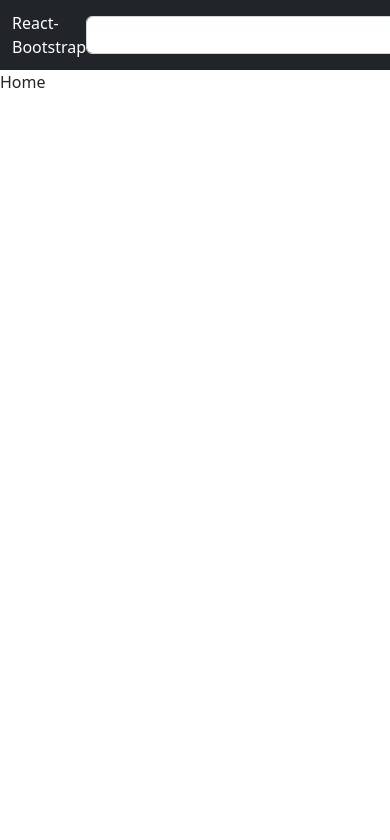
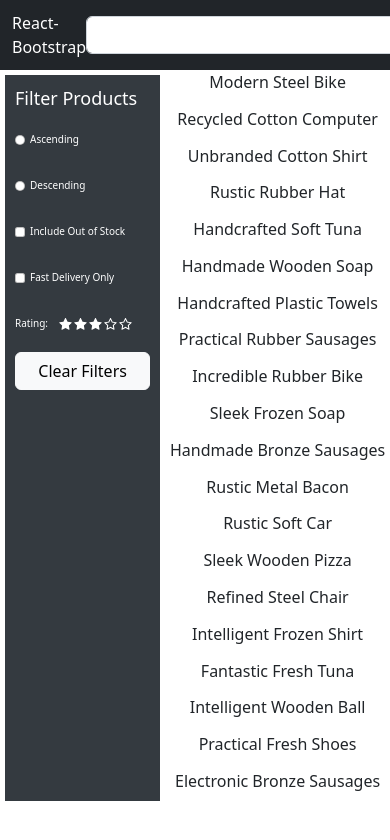
Before and after one commit to abhishek61067/ecommerce-react, a React (Create React App) app: page / in a window 390 px wide. Shown: the top 840 px of the page. Built offline with nearby package versions, Linux system fonts and the light colour scheme.

Commit message:
filter completed

```diff
--- a/package.json
+++ b/package.json
@@ -38,5 +38,8 @@
       "last 1 firefox version",
       "last 1 safari version"
     ]
+  },
+  "devDependencies": {
+    "@faker-js/faker": "^7.6.0"
   }
 }
--- a/src/App.css
+++ b/src/App.css
@@ -29,3 +29,105 @@ font-family:'Lucida Sans', 'Lucida Sans Regular', 'Lucida Grande', 'Lucida Sans
 .w-25rem{
   width: 25rem;
 }
+/* header styles */
+
+.header {
+  display: block;
+  text-align: center;
+  font-size: 30px;
+  margin: 10px 0;
+}
+
+.cartitem {
+  display: flex;
+  justify-content: space-between;
+  align-items: center;
+  margin: 0 20px;
+  margin-bottom: 20px;
+}
+
+.cartItemImg {
+  border-radius: 50%;
+  width: 50px;
+  height: 50px;
+  object-fit: cover;
+}
+
+.cartItemDetail {
+  display: flex;
+  flex: 1;
+  padding: 0 20px;
+  flex-direction: column;
+}
+
+/* Home Page */
+
+.home {
+  display: flex;
+}
+
+.filters {
+  background-color: #343a40;
+  color: white;
+  padding: 20px;
+  display: flex;
+  flex-direction: column;
+  width: 20%;
+  margin: 10px;
+  height: 86vh;
+}
+
+.filters > span {
+  padding-bottom: 20px;
+}
+
+.title {
+  font-size: 30px;
+}
+
+.productContainer {
+  display: flex;
+  width: 78%;
+  padding: 20px;
+  flex-wrap: wrap;
+  justify-content: space-around;
+}
+
+.products {
+  width: 30%;
+  margin: 10px;
+}
+
+.summary {
+  width: 30%;
+}
+
+/* Media Queries */
+@media (max-width: 771px) {
+  .filters {
+    width: 40%;
+    padding: 10px;
+    margin: 5px;
+  }
+
+  .filters > span {
+    font-size: 10px;
+  }
+
+  .title {
+    font-size: 18px !important;
+  }
+
+  .productContainer {
+    width: 58%;
+    padding: 0;
+  }
+
+  .search {
+    display: none !important;
+  }
+
+  .products {
+    width: 100%;
+  }
+}
--- /dev/null
+++ b/src/components/Filters.jsx
@@ -0,0 +1,110 @@
+import { useState } from "react";
+import { Button, Form } from "react-bootstrap";
+import { CartState } from "../context/Context";
+import Rating from "./Rating";
+
+
+const Filters = () => {
+  const [rate, setRate] = useState(3);
+
+  // const {
+  //   productDispatch,
+  //   productState: { byStock, byFastDelivery, sort, byRating },
+  // } = CartState();
+
+  // make state for rating
+
+  return (
+    <div className="filters">
+      <span className="title">Filter Products</span>
+      <span>
+        <Form.Check
+          inline
+          label="Ascending"
+          name="group1"
+          type="radio"
+          id={`inline-1`}
+          // onChange={() =>
+          //   productDispatch({
+          //     type: "SORT_BY_PRICE",
+          //     payload: "lowToHigh",
+          //   })
+          // }
+          // checked={sort === "lowToHigh" ? true : false}
+        />
+      </span>
+      <span>
+        <Form.Check
+          inline
+          label="Descending"
+          name="group1"
+          type="radio"
+          id={`inline-2`}
+          // onChange={() =>
+          //   productDispatch({
+          //     type: "SORT_BY_PRICE",
+          //     payload: "highToLow",
+          //   })
+          // }
+          // checked={sort === "highToLow" ? true : false}
+        />
+      </span>
+      <span>
+        <Form.Check
+          inline
+          label="Include Out of Stock"
+          name="group1"
+          type="checkbox"
+          id={`inline-3`}
+          // onChange={() =>
+          //   productDispatch({
+          //     type: "FILTER_BY_STOCK",
+          //   })
+          // }
+          // checked={byStock}
+        />
+      </span>
+      <span>
+        <Form.Check
+          inline
+          label="Fast Delivery Only"
+          name="group1"
+          type="checkbox"
+          id={`inline-4`}
+          // onChange={() =>
+          //   productDispatch({
+          //     type: "FILTER_BY_DELIVERY",
+          //   })
+          // }
+          // checked={byFastDelivery}
+        />
+      </span>
+      <span>
+        <label style={{ paddingRight: 10 }}>Rating: </label>
+        <Rating
+          rating={rate}
+          onClick = {(i) => setRate(i)}
+          // onClick={(i) =>
+          //   productDispatch({
+          //     type: "FILTER_BY_RATING",
+          //     payload: i + 1,
+          //   })
+          // }
+          style={{ cursor: "pointer" }}
+        />
+      </span>
+      <Button
+        variant="light"
+        // onClick={() =>
+        //   productDispatch({
+        //     type: "CLEAR_FILTERS",
+        //   })
+        // }
+      >
+        Clear Filters
+      </Button>
+    </div>
+  );
+};
+
+export default Filters;
--- a/src/components/Home.jsx
+++ b/src/components/Home.jsx
@@ -1,8 +1,28 @@
 import React from 'react'
+import { CartState } from '../context/Context';
+import Filters from './Filters';
+import SingleProduct from './SingleProduct';
+
+
 
 const Home = () => {
+
+// destructuring the CartState
+const { state:{products, cart} } = CartState();
+// console.log(CartState);
+console.log(products);
+
   return (
-    <div>Home</div>
+    <div className='home'>
+      <Filters/>
+      <div className="productContainer">
+        {
+          products.map((product)=>{
+            return <SingleProduct key={product.id} details={product} />
+          })
+        }
+      </div>
+    </div>
   )
 }
 
--- /dev/null
+++ b/src/components/Rating.jsx
@@ -0,0 +1,19 @@
+import { AiFillStar, AiOutlineStar } from "react-icons/ai";
+
+const Rating = ({ rating, onClick, style }) => {
+  return (
+    <>
+      {[...Array(5)].map((_, i) => (
+        <span key={i} onClick={() => onClick(i+1)} style={style}>
+          {rating > i ? (
+            <AiFillStar fontSize="15px" />
+          ) : (
+            <AiOutlineStar fontSize="15px" />
+          )}
+        </span>
+      ))}
+    </>
+  );
+};
+
+export default Rating;
--- /dev/null
+++ b/src/components/SingleProduct.jsx
@@ -0,0 +1,9 @@
+import React from 'react'
+
+const SingleProduct = ({details, key}) => {
+  return (
+    <div>{details.name}</div>
+  )
+}
+
+export default SingleProduct
--- /dev/null
+++ b/src/context/Context.js
@@ -0,0 +1,44 @@
+// context is like a component
+// import * as faker from 'faker';
+import { faker } from '@faker-js/faker';
+import React, { createContext, useContext, useReducer } from 'react'
+import { cartReducer } from './Reducers';
+
+
+const Cart =  createContext()
+// createContext returns object which contains provider(Cart.provider in our case)
+// and Cart.Consumer which i am not sure we have used. But i am confused if
+//  it is useContext going through this article(https://beta.reactjs.org/reference/react/createContext)
+
+
+
+const Context = ({children}) => {
+  // for products
+  const products = [...Array(20)].map(()=> ({
+    id : faker.datatype.uuid(),
+    name: faker.commerce.productName(),
+    price: faker.commerce.price(),
+    image: faker.image.fashion(),
+    inStock: faker.helpers.arrayElement([3,4,5,1,0]),
+    fastDelivery: faker.datatype.boolean(),
+    ratings: faker.helpers.arrayElement([1, 2, 3, 4, 5]),
+
+  }));
+
+  // useReducer usecase
+  const initialState = {products: products, cart: []};
+  const [state, dispatch] = useReducer(cartReducer, initialState);
+
+  // console.log(Products);
+
+  return (
+    <Cart.Provider value={{state, dispatch}}>
+      {children}
+    </Cart.Provider>
+  )
+}
+
+export default Context;
+
+
+export const CartState = () => useContext(Cart);
--- /dev/null
+++ b/src/context/Reducers.js
@@ -0,0 +1,7 @@
+export const cartReducer = (state, action) => {
+  switch (action.type) {
+
+    default:
+      return state;
+  }
+}
--- a/src/index.js
+++ b/src/index.js
@@ -3,11 +3,15 @@ import ReactDOM from 'react-dom/client';
 import './index.css';
 import 'bootstrap/dist/css/bootstrap.min.css';
 import App from './App';
+import Context from './context/Context';
+
 
 const root = ReactDOM.createRoot(document.getElementById('root'));
 root.render(
   <React.StrictMode>
+    <Context>
     <App />
+    </Context>
   </React.StrictMode>
   //
   //
```
Also changed, not shown: 1 other file (tests, documents, lock files or other folders).
